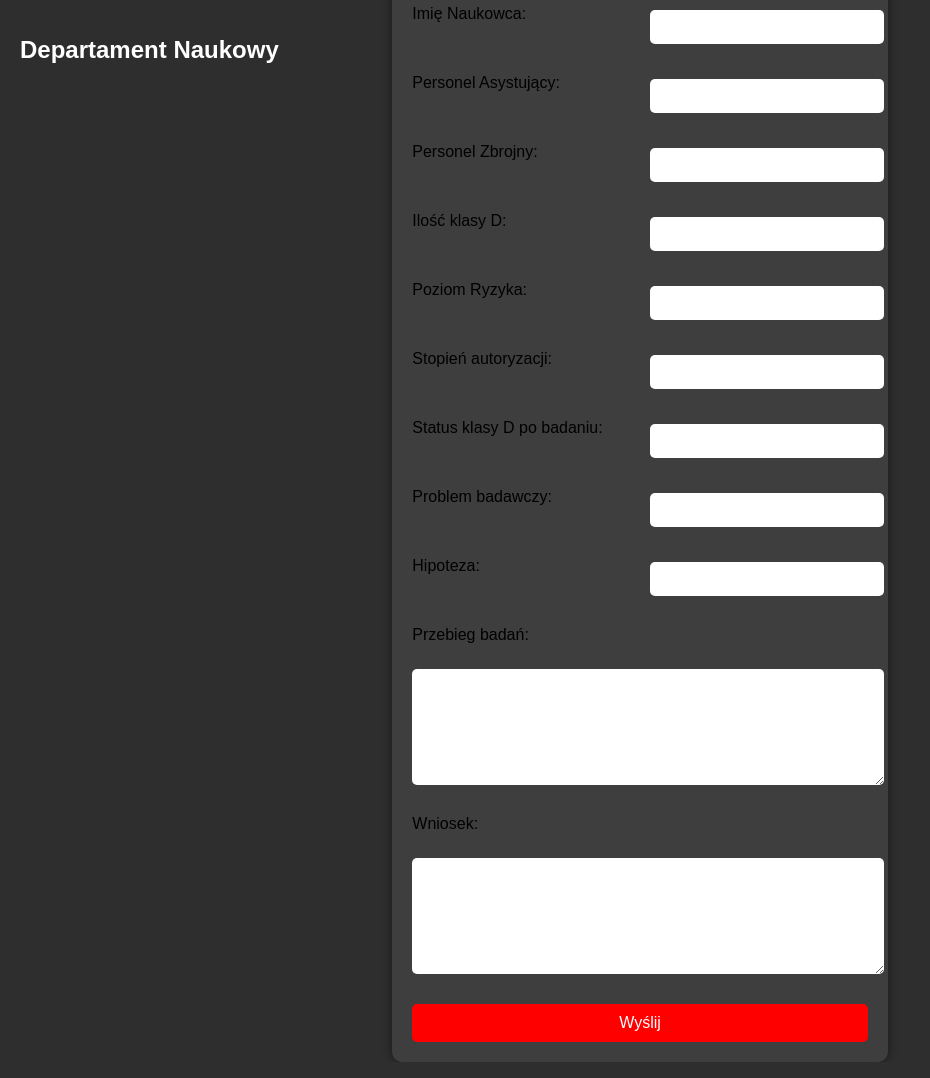
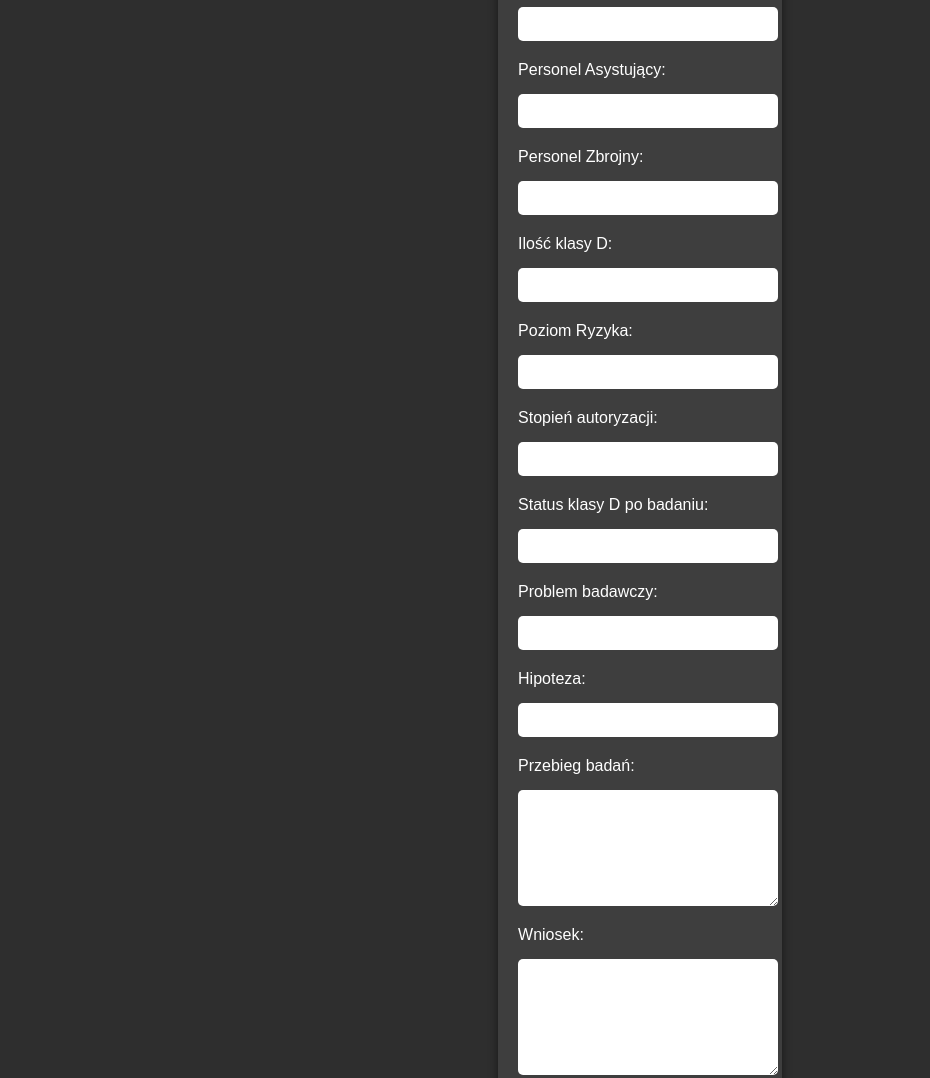
Before and after one commit to Buracz3k/departament, a plain HTML site: page index.html in a window 1280 px wide. Shown: the top 1078 px of the page, without its empty margins (0-930 px from the left). Drawn offline with Linux system fonts and the light colour scheme.

Commit message:
Update index.html
dsadasa

```diff
--- a/index.html
+++ b/index.html
@@ -16,11 +16,9 @@
         }
 
         .title {
-            position: absolute;
-            top: 20px;
-            left: 20px;
             color: #fff;
             font-size: 24px;
+            margin-top: 20px;
         }
 
         #report-form {
@@ -29,10 +27,15 @@
             border-radius: 10px;
             box-shadow: 0 0 10px rgba(0, 0, 0, 0.5);
             width: 90%;
-            max-width: 800px;
-            display: grid;
-            grid-template-columns: 1fr 1fr;
-            gap: 20px;
+            max-width: 600px;
+            display: flex;
+            flex-direction: column;
+            gap: 10px;
+            margin-bottom: 20px;
+        }
+
+        label {
+            color: #fff;
         }
 
         input, select, textarea {
@@ -50,7 +53,6 @@
         }
 
         button {
-            grid-column: span 2;
             width: 100%;
             padding: 10px;
             border: none;
@@ -65,17 +67,13 @@
             background-color: green;
             cursor: pointer;
         }
-
-        .full-width {
-            grid-column: span 2;
-        }
     </style>
 </head>
 <body>
     <h1 class="title">Departament Naukowy</h1>
     <form id="report-form">
-        <label for="title" class="full-width">Tytuł badania:</label>
-        <input type="text" id="title" name="title" class="full-width" required>
+        <label for="title">Tytuł badania:</label>
+        <input type="text" id="title" name="title" required>
 
         <label for="object-class">Klasa podmiotu:</label>
         <select id="object-class" name="objectClass" required>
@@ -119,11 +117,11 @@
         <label for="hypothesis">Hipoteza:</label>
         <input type="text" id="hypothesis" name="hypothesis" required>
 
-        <label for="experiment-description" class="full-width">Przebieg badań:</label>
-        <textarea id="experiment-description" name="experimentDescription" class="full-width" required></textarea>
+        <label for="experiment-description">Przebieg badań:</label>
+        <textarea id="experiment-description" name="experimentDescription" required></textarea>
 
-        <label for="conclusion" class="full-width">Wniosek:</label>
-        <textarea id="conclusion" name="conclusion" class="full-width" required></textarea>
+        <label for="conclusion">Wniosek:</label>
+        <textarea id="conclusion" name="conclusion" required></textarea>
 
         <button type="submit" id="submit-button" disabled>Wyślij</button>
     </form>
```
